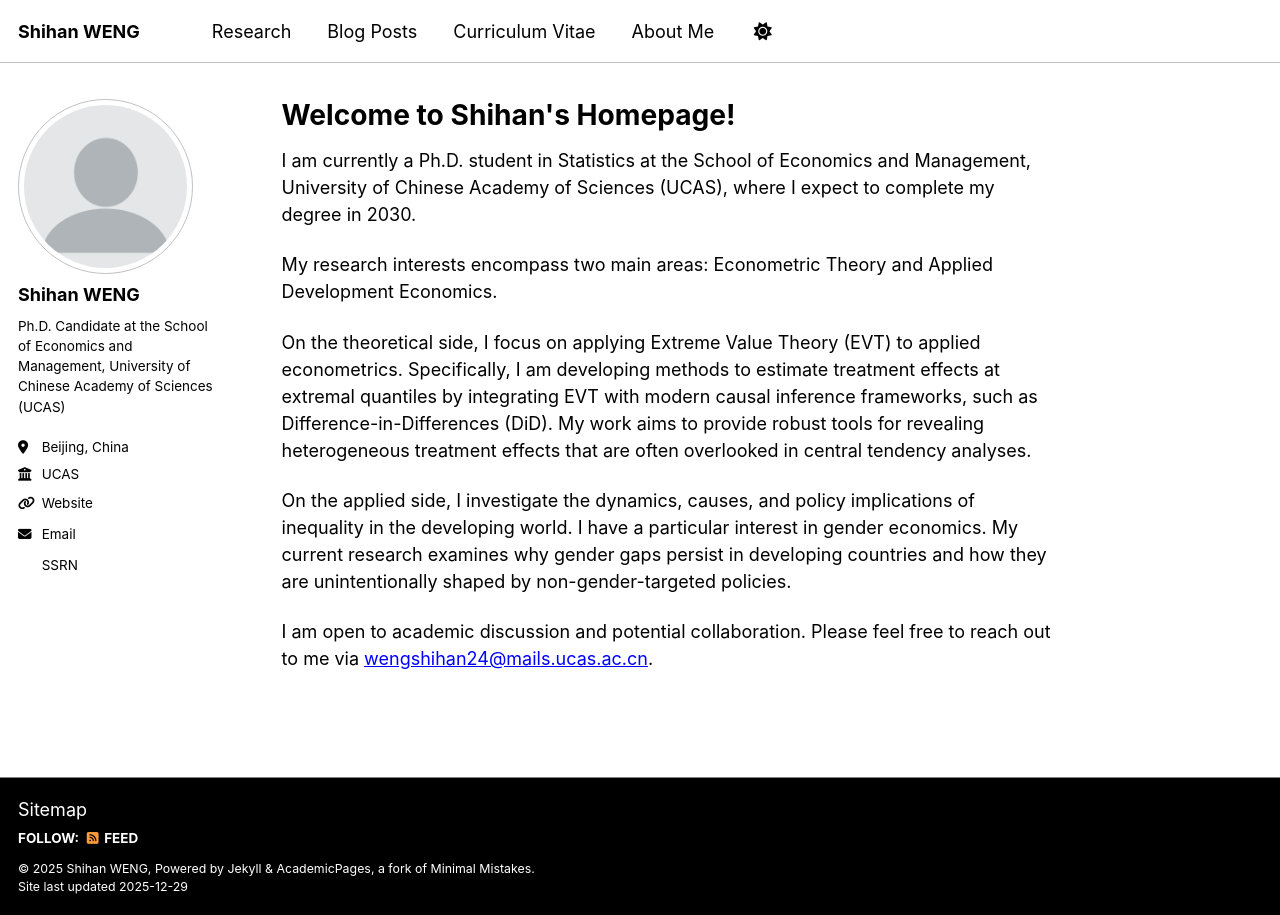
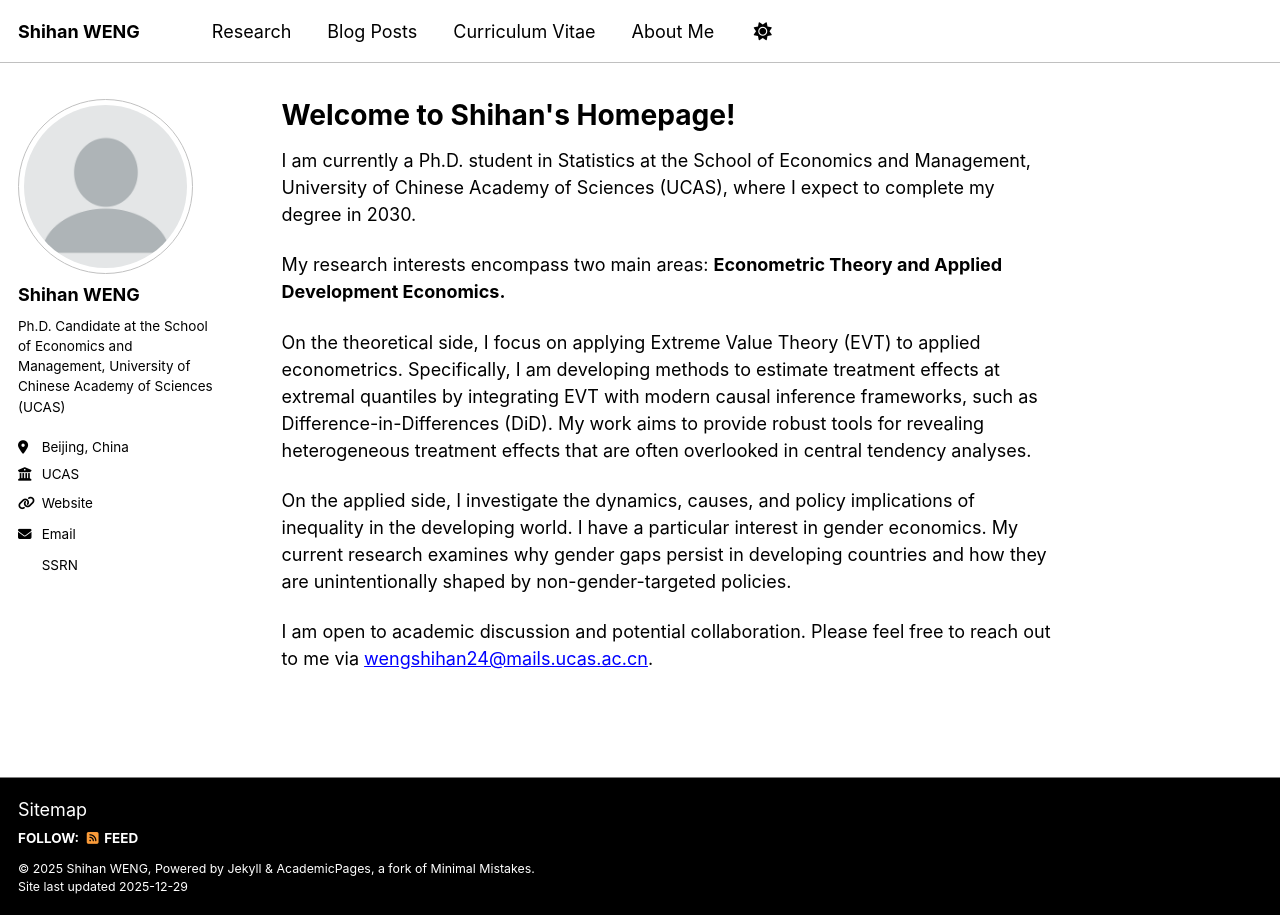
Before and after one commit to ShihanWENG/ShihanWENG.github.io, a Jekyll site: the page built from _pages/about.md, in a window 1280 px wide. Built offline with Jekyll 4.4.1, drawn with Linux system fonts in a browser that asks for light colours; some web fonts are replaced; a script bundle is joined from its source files by our own code; library files that are not in the unit come from our copies.

```diff
--- a/_pages/about.md
+++ b/_pages/about.md
@@ -9,7 +9,7 @@ redirect_from:
 <h1>Welcome to Shihan's Homepage!</h1>
 I am currently a Ph.D. student in Statistics at the School of Economics and Management, University of Chinese Academy of Sciences (UCAS), where I expect to complete my degree in 2030.
 
-My research interests encompass two main areas: Econometric Theory and Applied Development Economics.
+My research interests encompass two main areas: <b>Econometric Theory<b> and <b>Applied Development Economics<b>.
 
 On the theoretical side, I focus on applying Extreme Value Theory (EVT) to applied econometrics. Specifically, I am developing methods to estimate treatment effects at extremal quantiles by integrating EVT with modern causal inference frameworks, such as Difference-in-Differences (DiD). My work aims to provide robust tools for revealing heterogeneous treatment effects that are often overlooked in central tendency analyses.
 
```
